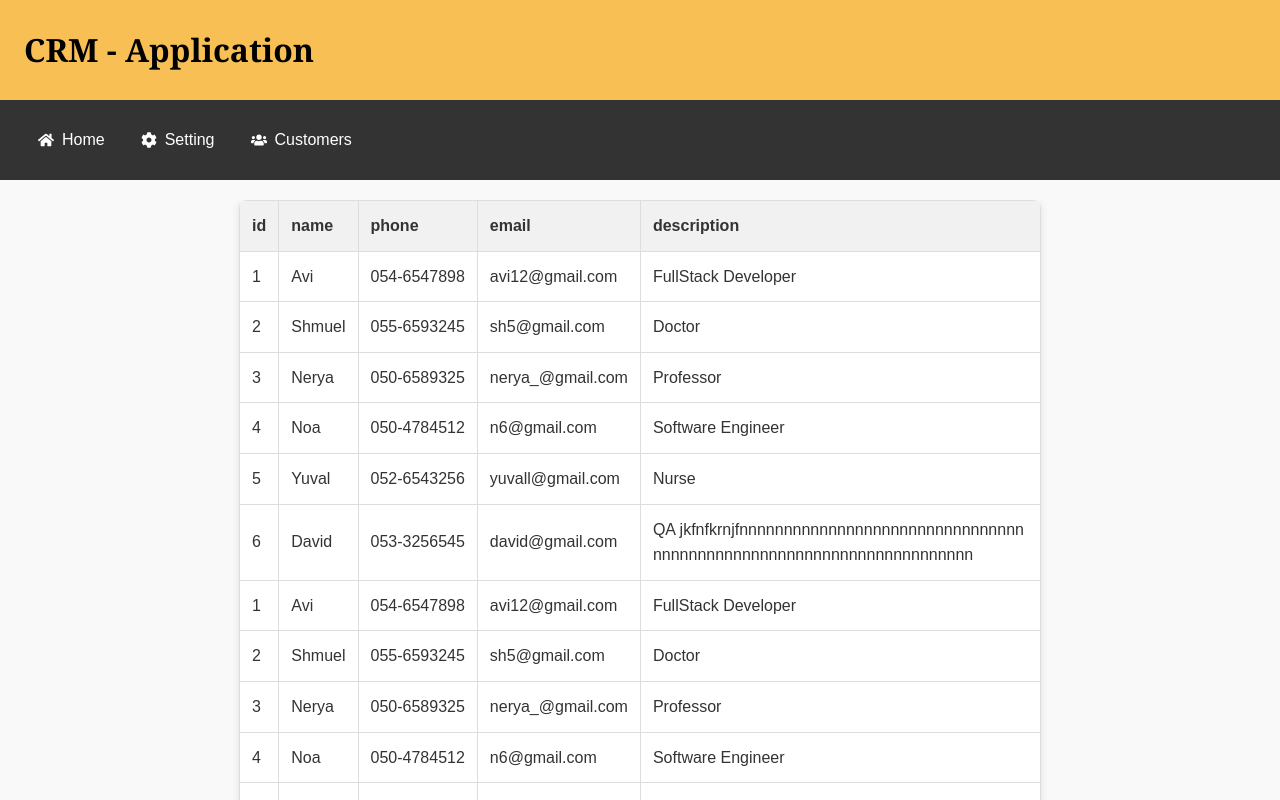
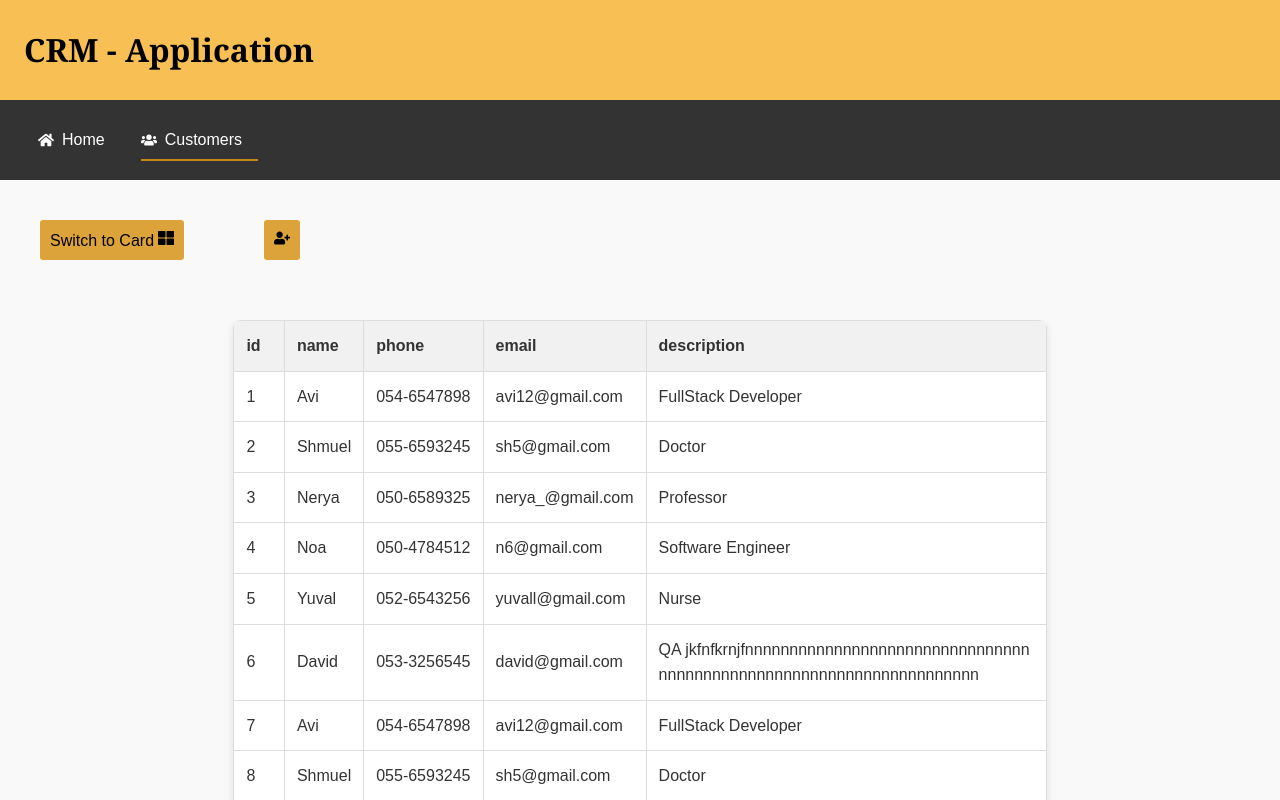
Before and after one commit to AdvaOhana/CRM, a React (Create React App) app: page /customers in a window 1280 px wide. Shown: the top 800 px of the page. Built offline with nearby package versions, Linux system fonts and the light colour scheme.

Commit message:
Add Customer created component  adding customer form using dialog, fixed style and changed setting page to button that control the type of view

```diff
--- a/package.json
+++ b/package.json
@@ -3,6 +3,9 @@
   "version": "0.1.0",
   "private": true,
   "dependencies": {
+    "@emotion/react": "^11.14.0",
+    "@emotion/styled": "^11.14.1",
+    "@mui/material": "^7.2.0",
     "@testing-library/dom": "^10.4.0",
     "@testing-library/jest-dom": "^6.6.3",
     "@testing-library/react": "^16.3.0",
--- /dev/null
+++ b/src/components/AddForm.jsx
@@ -0,0 +1,34 @@
+import { useState } from 'react';
+
+export default function AddForm({ onAddCustomer }) {
+    const [name, setName] = useState("")
+    const [phone, setPhone] = useState("")
+    const [email, setEmail] = useState("")
+    const [description, setDescription] = useState("")
+
+    function handleSubmit(e) {
+        e.preventDefault()
+        if (!name || !phone || !email) return
+
+        const newCustomer = {
+            id: Date.now(),
+            name,
+            phone,
+            email,
+            description
+        }
+        onAddCustomer(newCustomer)
+        setName("")
+        setPhone("")
+        setEmail("")
+        setDescription("")
+    }
+    return (<form onSubmit={handleSubmit}>
+        <input type='text' placeholder='Full Name' value={name} onChange={(e) => setName(e.target.value)} />
+        <input type='text' placeholder='Phone' value={phone} onChange={(e) => setPhone(e.target.value)} />
+        <input type='text' placeholder='Email' value={email} onChange={(e) => setEmail(e.target.value)} />
+        <input type='text' placeholder='Description' value={description} onChange={(e) => setDescription(e.target.value)} />
+        <button>Add</button>
+    </form>
+    )
+}
--- a/src/components/App.jsx
+++ b/src/components/App.jsx
@@ -1,5 +1,4 @@
 import CustomersPage from '../pages/CustomersPage';
-import SettingPage from '../pages/SettingPage'
 import Navigation from './Navigation';
 import styles from '../styles/App.module.css'
 import { Outlet, Route, Routes } from 'react-router-dom'
@@ -9,7 +8,6 @@ export default function App() {
         <Routes>
             <Route path='/' element={<AppLayOut />} >
                 <Route index element={<HomePage />} />
-                <Route path='setting' element={<SettingPage />} />
                 <Route path='customers' element={<CustomersPage />} />
             </Route>
         </Routes>
--- a/src/components/Navigation.jsx
+++ b/src/components/Navigation.jsx
@@ -1,4 +1,4 @@
-import { FaHome, FaCog, FaUsers } from 'react-icons/fa';
+import { FaHome, FaUsers } from 'react-icons/fa';
 import { NavLink } from 'react-router-dom'
 import styles from '../styles/App.module.css'
 
@@ -7,7 +7,6 @@ export default function Navigation() {
         <div className={styles['nav-container']}>
             <ul className={styles.navList}>
                 <li><NavLink to="/" className={styles.link}> <FaHome /> Home</NavLink></li>
-                <li><NavLink to="/setting" className={styles.link}> <FaCog /> Setting</NavLink></li>
                 <li><NavLink to="/customers" className={styles.link}> <FaUsers /> Customers</NavLink></li>
             </ul>
         </div >
--- a/src/data/myObj.js
+++ b/src/data/myObj.js
@@ -5,15 +5,15 @@ export const customers = [
     { id: 4, name: "Noa", phone: "050-4784512", email: "n6@gmail.com", description: "Software Engineer" },
     { id: 5, name: "Yuval", phone: "052-6543256", email: "yuvall@gmail.com", description: "Nurse" },
     { id: 6, name: "David", phone: "053-3256545", email: "david@gmail.com", description: "QA jkfnfkrnjfnnnnnnnnnnnnnnnnnnnnnnnnnnnnnnnnnnnnnnnnnnnnnnnnnnnnnnnnnnnnnnnnnnnn" },
-    { id: 1, name: "Avi", phone: "054-6547898", email: "avi12@gmail.com", description: "FullStack Developer" },
-    { id: 2, name: "Shmuel", phone: "055-6593245", email: "sh5@gmail.com", description: "Doctor" },
-    { id: 3, name: "Nerya", phone: "050-6589325", email: "nerya_@gmail.com", description: "Professor" },
-    { id: 4, name: "Noa", phone: "050-4784512", email: "n6@gmail.com", description: "Software Engineer" },
-    { id: 5, name: "Yuval", phone: "052-6543256", email: "yuvall@gmail.com", description: "Nurse" },
-    { id: 6, name: "David", phone: "053-3256545", email: "david@gmail.com", description: "QA jkfnfkrnjfnnnnnnnnnnnnnnnnnnnnnnnnnnnnnnnnnnnnnnnnnnnnnnnnnnnnnnnnnnnnnnnnnnnn" }, { id: 1, name: "Avi", phone: "054-6547898", email: "avi12@gmail.com", description: "FullStack Developer" },
-    { id: 2, name: "Shmuel", phone: "055-6593245", email: "sh5@gmail.com", description: "Doctor" },
-    { id: 3, name: "Nerya", phone: "050-6589325", email: "nerya_@gmail.com", description: "Professor" },
-    { id: 4, name: "Noa", phone: "050-4784512", email: "n6@gmail.com", description: "Software Engineer" },
-    { id: 5, name: "Yuval", phone: "052-6543256", email: "yuvall@gmail.com", description: "Nurse" },
-    { id: 6, name: "David", phone: "053-3256545", email: "david@gmail.com", description: "QA jkfnfkrnjfnnnnnnnnnnnnnnnnnnnnnnnnnnnnnnnnnnnnnnnnnnnnnnnnnnnnnnnnnnnnnnnnnnnn" }
+    { id: 7, name: "Avi", phone: "054-6547898", email: "avi12@gmail.com", description: "FullStack Developer" },
+    { id: 8, name: "Shmuel", phone: "055-6593245", email: "sh5@gmail.com", description: "Doctor" },
+    { id: 9, name: "Nerya", phone: "050-6589325", email: "nerya_@gmail.com", description: "Professor" },
+    { id: 10, name: "Noa", phone: "050-4784512", email: "n6@gmail.com", description: "Software Engineer" },
+    { id: 15, name: "Yuval", phone: "052-6543256", email: "yuvall@gmail.com", description: "Nurse" },
+    { id: 16, name: "David", phone: "053-3256545", email: "david@gmail.com", description: "QA jkfnfkrnjfnnnnnnnnnnnnnnnnnnnnnnnnnnnnnnnnnnnnnnnnnnnnnnnnnnnnnnnnnnnnnnnnnnnn" }, { id: 11, name: "Avi", phone: "054-6547898", email: "avi12@gmail.com", description: "FullStack Developer" },
+    { id: 12, name: "Shmuel", phone: "055-6593245", email: "sh5@gmail.com", description: "Doctor" },
+    { id: 13, name: "Nerya", phone: "050-6589325", email: "nerya_@gmail.com", description: "Professor" },
+    { id: 14, name: "Noa", phone: "050-4784512", email: "n6@gmail.com", description: "Software Engineer" },
+    { id: 115, name: "Yuval", phone: "052-6543256", email: "yuvall@gmail.com", description: "Nurse" },
+    { id: 116, name: "David", phone: "053-3256545", email: "david@gmail.com", description: "QA jkfnfkrnjfnnnnnnnnnnnnnnnnnnnnnnnnnnnnnnnnnnnnnnnnnnnnnnnnnnnnnnnnnnnnnnnnnnnn" }
 ]
--- a/src/global.css
+++ b/src/global.css
@@ -1,57 +1,4 @@
-/* * {
-  margin: 0;
-  padding: 0;
-  box-sizing: border-box;
-}
- body {
-    font-family: Arial, sans-serif;
-    margin: 0;
-    padding: 20px;
-    background-color: #f0f0f0;
-}
 
-.container {
-    display: grid;
-    grid-template-columns: repeat(5, 1fr);
-    gap: 20px;
-    margin: 0 auto;
-    padding: 20px;
-    word-break: break-word;
-}
-
-.card {
-    border-radius: 12px;
-    background-color: #f9f9f9;
-    box-shadow: 0 4px 8px rgba(0,0,0,0.1);
-    padding: 20px;
-    gap: 15px;
-}
-.nav-container{
-  background-color: #333;
-  padding: 0 30px;
-  height: 110px;
- display: flex;
-}
-.nav-container ul{
-  list-style: none;
-  display: flex;
-  gap: 20px;
-}
-.nav-container li{
-    display: flex;
-    align-items: flex-end;
-}
-.nav-container li a {
-  text-decoration: none;
-  color: white;
-  padding: 15px 16px;
-}
-.nav-container li a:hover,.active {
-    background-color: #555;
-    border-radius: 4px;
-    transition: background-color 0.3s;
-} */
- /* global.css */
 * {
   margin: 0;
   padding: 0;
@@ -64,3 +11,15 @@ body {
   color: #333;
   line-height: 1.6;
 }
+
+.active{
+  position: relative;
+}
+.active::after{
+position: absolute;
+bottom: 0;
+content: '';
+width: 100%;
+background-color:  rgb(198, 137, 25);
+height: 2px;
+}
--- a/src/pages/CustomersPage.js
+++ b/src/pages/CustomersPage.js
@@ -1,11 +1,45 @@
 import { useView } from '../contexts/ViewContext'
-import { customers } from '../data/myObj'
 import Cards from '../components/Cards'
 import Table from '../components/Table'
+import Button from '../components/Button'
+import { FaUserPlus, FaThLarge, FaTable } from 'react-icons/fa';
+
+import Dialog from '@mui/material/Dialog';
+import DialogContent from '@mui/material/DialogContent';
+import DialogTitle from '@mui/material/DialogTitle';
+import { useState } from 'react';
+import AddForm from '../components/AddForm';
+import { customers as initinalCustomers } from '../data/myObj'
+
 
 export default function CustomersPage() {
-    const { isCard } = useView()
+    const { isCard, toggleView } = useView()
+    const [open, setOpen] = useState(false);
+    const [customers, setCustomers] = useState(initinalCustomers)
 
-    return (!isCard ? <Table customers={customers} /> : <Cards customers={customers} />)
+
+    function handleOpen() {
+        setOpen(open => !open)
+    }
+
+    function handleAddCustomer(newCustomer) {
+        setCustomers(customers => [...customers, newCustomer])
+    }
+
+    return <div>
+        <div>
+            <Button onClick={toggleView}>Switch to {!isCard ? <> Card < FaThLarge /></> : <>Table < FaTable /></>}</Button>
+            <Button onClick={handleOpen}><FaUserPlus /></Button>
+            {!isCard ? <Table customers={customers} /> : <Cards customers={customers} />}
+        </div>
+        <>
+            <Dialog open={open} onClose={handleOpen}>
+                <DialogTitle>Add New Customer</DialogTitle>
+                <DialogContent>
+                    <AddForm onAddCustomer={handleAddCustomer} />
+                </DialogContent>
+            </Dialog>
+        </>
+    </div>
 
 }
--- a/src/pages/SettingPage.js
+++ /dev/null
@@ -1,9 +0,0 @@
-import { useView } from '../contexts/ViewContext'
-import Button from '../components/Button'
-
-export default function SettingPage() {
-    const { isCard, toggleView } = useView()
-    return (<div>
-        <Button onClick={toggleView}>Show as {!isCard ? 'card' : 'table'}</Button>
-    </div>)
-}
--- a/src/styles/App.module.css
+++ b/src/styles/App.module.css
@@ -20,14 +20,17 @@
   font-weight: 500;
   padding: 8px;
   transition: background-color 0.3s;
+  position: relative;
 }
-.link:hover{
-  border-bottom: 1px solid rgb(95, 97, 100);
+.link:hover::after{
+  position: absolute;
+bottom: 0;
+content: '';
+width: 100%;
+background-color:  rgb(95, 97, 100);
+height: 2px;
+}
 
-}
-/* .link,.active{
-    transition: background-color 0.3s;
-} */
  .title {
   display: flex;
   align-items: center;
--- a/src/styles/Button.module.css
+++ b/src/styles/Button.module.css
@@ -11,5 +11,5 @@
 }
 
 .button:hover {
-  background-color: rgb(198, 137, 25);;
+  background-color: rgb(198, 137, 25);
 }
```
Also changed, not shown: src/pages/ManageCustomer.js (deleted), 1 other file (tests, documents, lock files or other folders).
